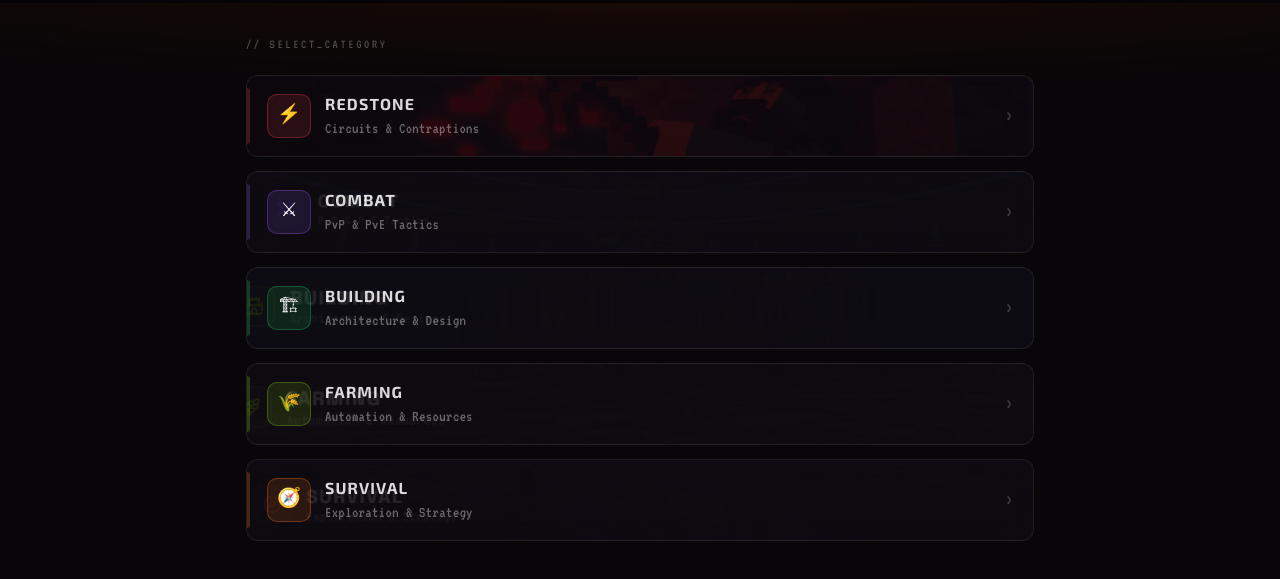
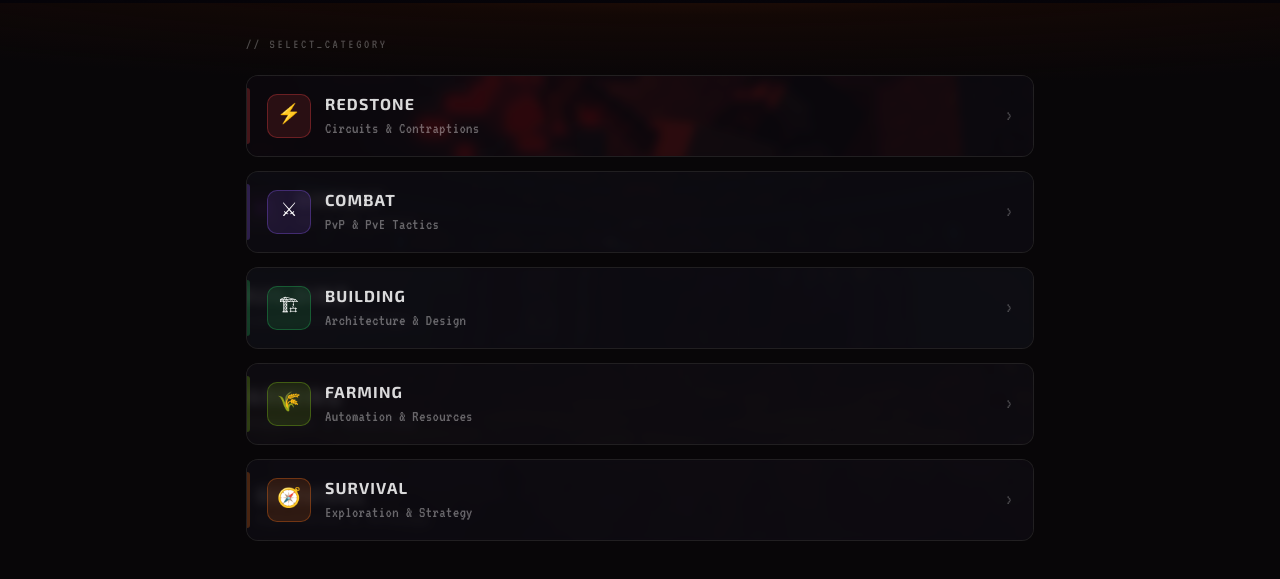
Before and after one commit to cupsussyman-spec/gaming-website, a React (Vite) app in the folder client/: page / in a window 1280 px wide. Shown: the part 857-1436 px from the top of the page. Built offline with nearby package versions, Linux system fonts and the light colour scheme; no server answers.

Commit message:
Blur background images to hide baked-in UI text

```diff
--- a/client/src/pages/Home.jsx
+++ b/client/src/pages/Home.jsx
@@ -254,13 +254,15 @@ export default function Home() {
               >
                 {/* Background image */}
                 <div style={{
-                  position: 'absolute', inset: 0,
+                  position: 'absolute',
+                  inset: '-6px',
                   backgroundImage: cat.bgImage
                     ? `url('${cat.bgImage}')`
                     : cat.fallbackBg,
                   backgroundSize: 'cover',
                   backgroundPosition: 'center',
-                  opacity: isOpen ? 0.6 : 0.3,
+                  opacity: isOpen ? 0.65 : 0.35,
+                  filter: 'blur(5px)',
                   transition: 'opacity 0.55s ease',
                   pointerEvents: 'none',
                 }} />
```
